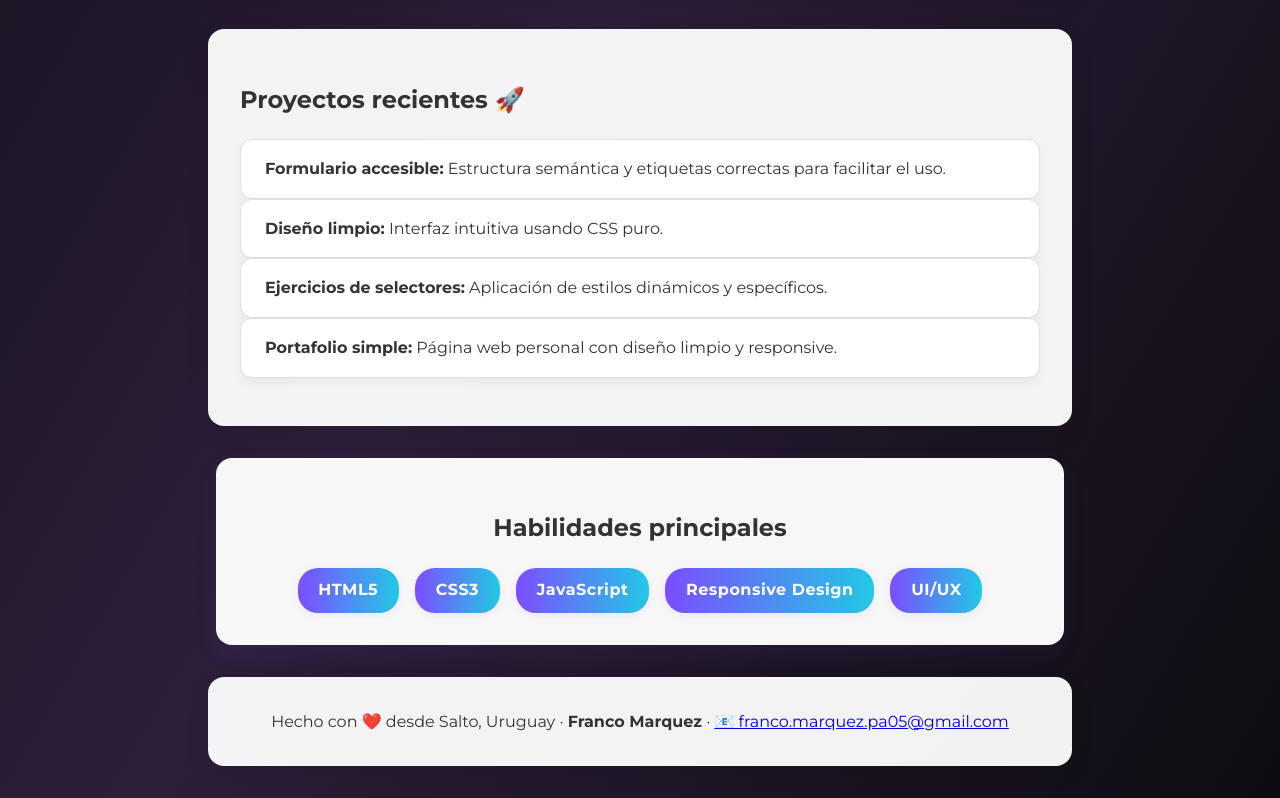
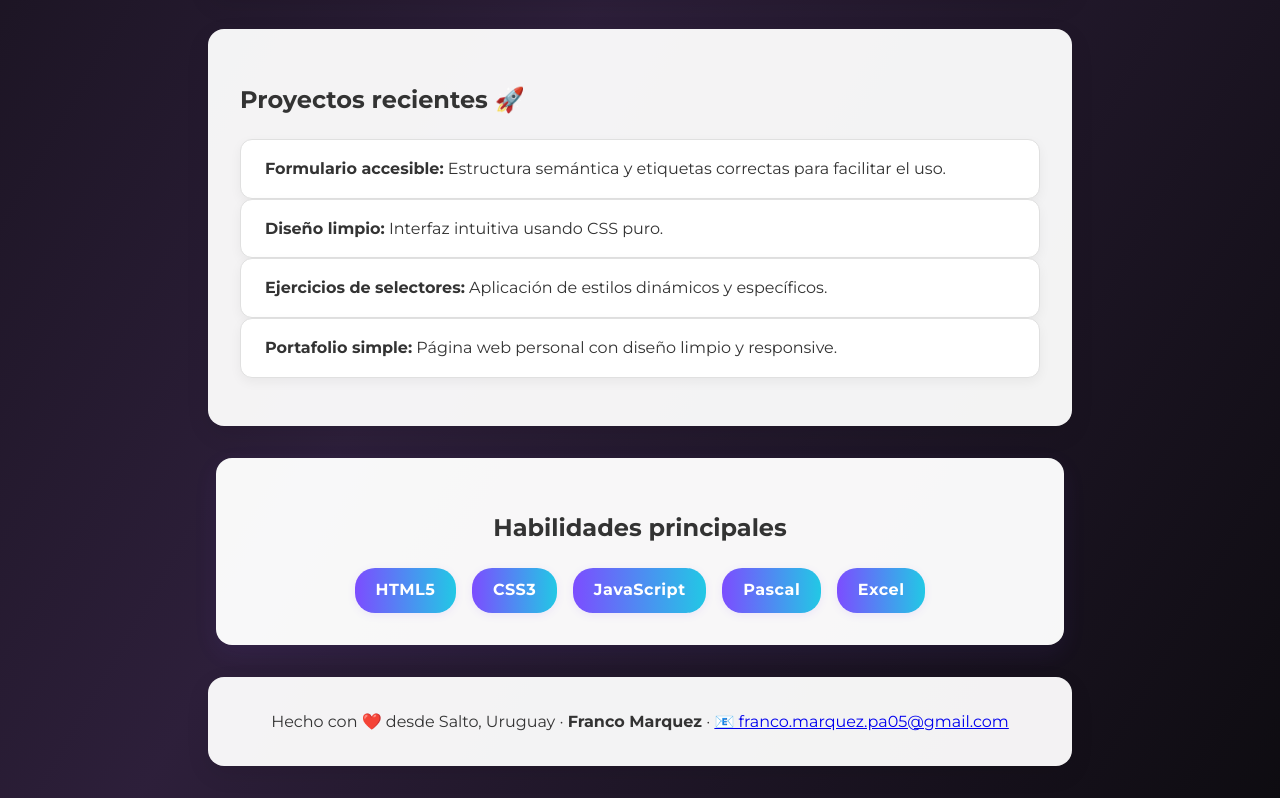
Before and after one commit to FrancooMarquez/FrancooMarquez.github.io, a plain HTML site: page index.html in a window 1280 px wide. Shown: the part 939-1737 px from the top of the page. Drawn offline with Linux system fonts and the light colour scheme.

Commit message:
Add files via upload

```diff
--- a/index.html
+++ b/index.html
@@ -52,14 +52,14 @@
                 <span class="skill">HTML5</span>
                 <span class="skill">CSS3</span>
                 <span class="skill">JavaScript</span>
-                <span class="skill">Responsive Design</span>
-                <span class="skill">UI/UX</span>
+                <span class="skill">Pascal</span>
+                <span class="skill">Excel</span>
             </div>
         </section>
 
     </main>
     <footer>
-        Hecho con <span aria-label="corazón" role="img">❤️</span> desde Salto, Uruguay · <b>Franco Marquez</b> · <a href="mailto:franco.marquez.pa05@gmail.com">📧 franco.marquez.pa05@gmail.com</a>
+        Hecho con ❤️ desde Salto, Uruguay · <b>Franco Marquez</b> · <a href="mailto:franco.marquez.pa05@gmail.com">📧 franco.marquez.pa05@gmail.com</a>
         <div class="redes-footer">
             <!-- Aca podria poner mis redes pero es de prueba -->
         </div>
```
